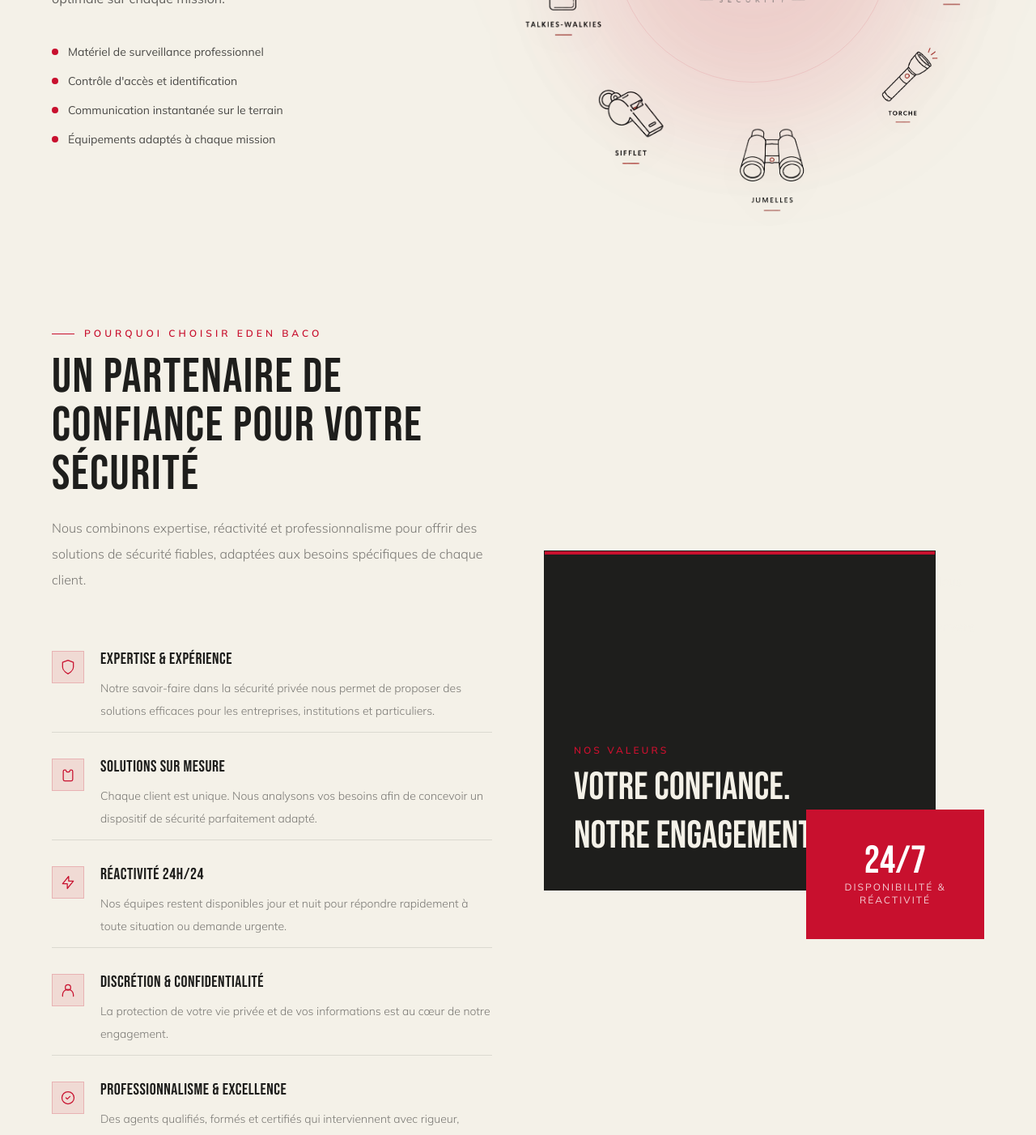
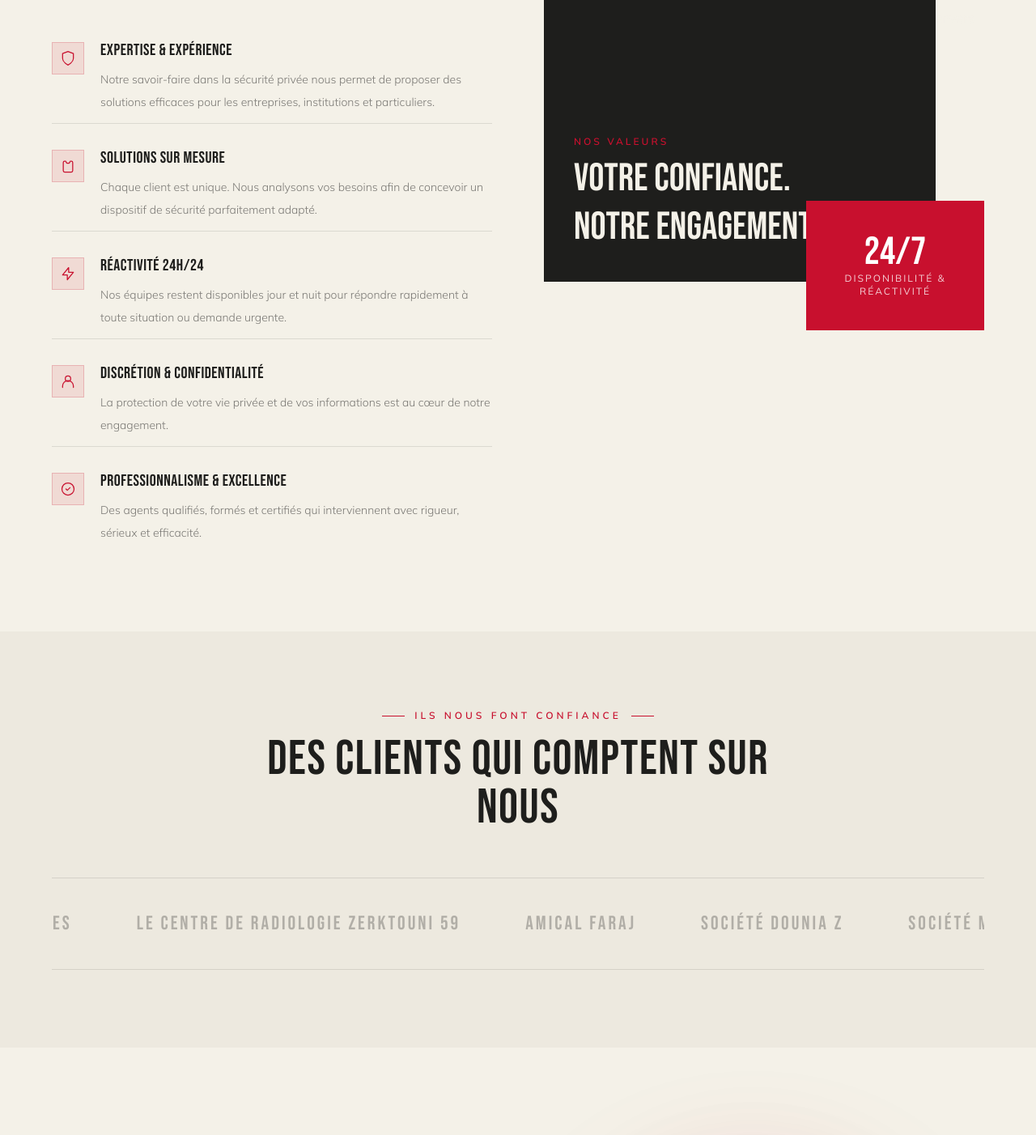
Before and after one commit to aalazhar/SecMaroc, a Next.js app: page / in a window 1280 px wide. Shown: the part 2680-4082 px from the top of the page at 81% size. Built offline with nearby package versions, Linux system fonts and the light colour scheme.

Commit message:
new sections order

```diff
--- a/app/page.tsx
+++ b/app/page.tsx
@@ -45,11 +45,11 @@ export default function Home() {
 
         <Services />
 
-        <Equipements/>
-
         <WhyUs />
 
         <Clients />
+
+        <Equipements />
 
         <CTA />
       </main>
```
